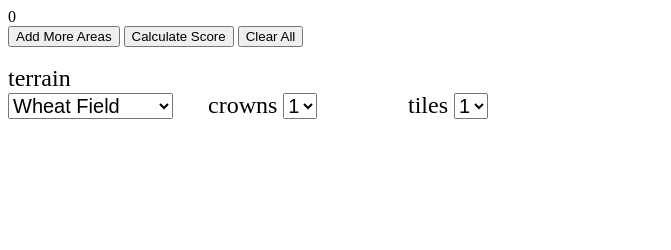
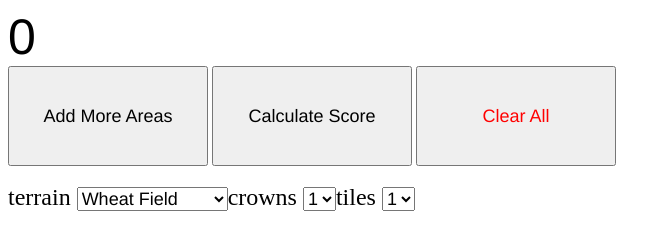
Before and after one commit to pansonic2/kingdomino, a plain HTML site: page index.html in a window 1280 px wide. Both pictures are taken after a click on the button "Add More Areas". Shown: the whole page, without its empty margins (0-671 px from the left). Drawn offline with nearby package versions, Linux system fonts and the light colour scheme.

Commit message:
Update style.css

```diff
--- a/css/style.css
+++ b/css/style.css
@@ -1,26 +1,32 @@
+button {
+  width: 200px;
+  height: 100px;
+  font-family: "helvetica";
+  font-size: 18px;
+}
 
-.body_div div {
-  width: 100px;
-  height: 100px
-  margin: 20px;
+#revealscore {
+  font-family: "helvetica";
+  font-size: 50px;
 }
-#button1, #scorebtn, #Restart {
+
+form {
   font-size: 24px;
-  color: red;
-  width:250px;
+  option: 24px;
+
+  float:left;
+  clear:right;
+
+
+
 }
-form {
-display: inline-block;
-font-size: 24px;
-width:200px;
-     }
 
 select {
-  display:inline-block;
-    font-size: 20px;
 
+   font-size: 18px;
+  font-family: "helvetica";
+}
 
-#showscore {
-  font-size: 24px;
-  color: blue;
+#removebuttons {
+  color:red;
 }
```
